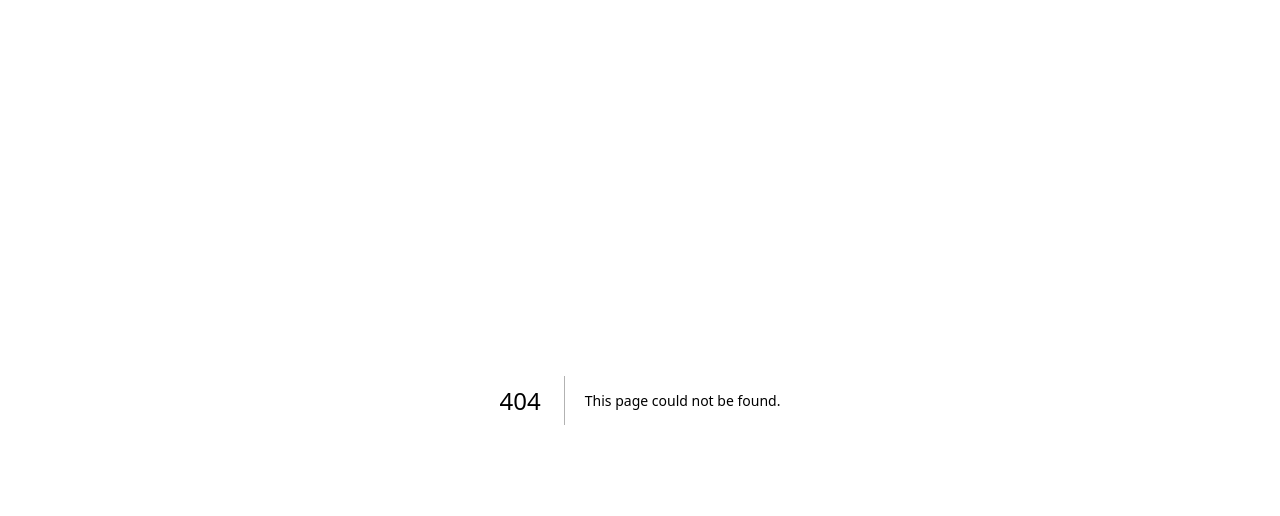
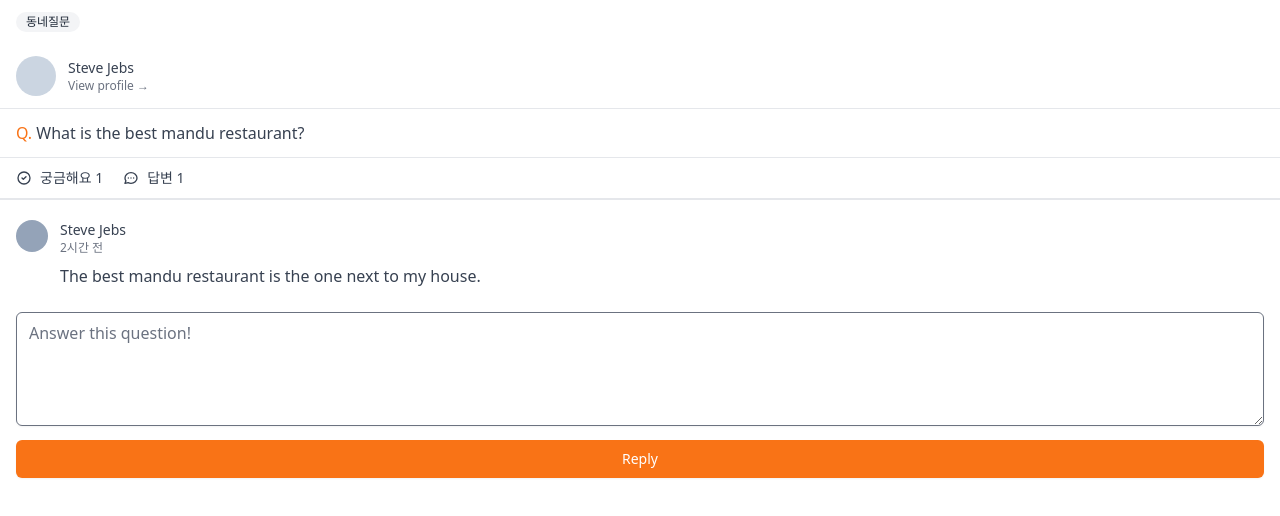
Before and after one commit to JiHunSong94/carrot-market, a Next.js app: page /community/1 in a window 1280 px wide. Before the commit this address had no page. Shown: the top 516 px of the page. Built offline with nearby package versions, Linux system fonts and the light colour scheme.

Commit message:
3.6 TW PRACTICE - Community Detail

```diff
--- /dev/null
+++ b/pages/community/[id].tsx
@@ -0,0 +1,84 @@
+export default function CommutinyPostDetail() {
+  return (
+    <div>
+      <span className="my-3 ml-4 inline-flex items-center rounded-full  bg-gray-100 px-2.5 py-0.5 text-xs font-medium text-gray-800">
+        동네질문
+      </span>
+      <div className="mb-3 flex cursor-pointer items-center space-x-3 border-b px-4 py-3">
+        <div className="h-10 w-10 rounded-full bg-slate-300" />
+        <div>
+          <p className="fond-medium text-sm text-gray-700">Steve Jebs</p>
+          <p className="text-xs font-medium text-gray-500">
+            View profile &rarr;
+          </p>
+        </div>
+      </div>
+      <div>
+        <div className="mt-2 px-4 text-gray-700">
+          <span className="font-medium text-orange-500">Q.</span> What is the
+          best mandu restaurant?
+        </div>
+        <div className="mt-3 flex w-full space-x-5 border-t border-b-[2px] px-4 py-2.5 text-gray-700">
+          <span className="flex items-center space-x-2 text-sm">
+            <svg
+              className="h-4 w-4"
+              fill="none"
+              stroke="currentColor"
+              viewBox="0 0 24 24"
+              xmlns="http://www.w3.org/2000/svg"
+            >
+              <path
+                strokeLinecap="round"
+                strokeLinejoin="round"
+                strokeWidth="2"
+                d="M9 12l2 2 4-4m6 2a9 9 0 11-18 0 9 9 0 0118 0z"
+              ></path>
+            </svg>
+            <span>궁금해요 1</span>
+          </span>
+          <span className="flex items-center space-x-2 text-sm">
+            <svg
+              className="h-4 w-4"
+              fill="none"
+              stroke="currentColor"
+              viewBox="0 0 24 24"
+              xmlns="http://www.w3.org/2000/svg"
+            >
+              <path
+                strokeLinecap="round"
+                strokeLinejoin="round"
+                strokeWidth="2"
+                d="M8 12h.01M12 12h.01M16 12h.01M21 12c0 4.418-4.03 8-9 8a9.863 9.863 0 01-4.255-.949L3 20l1.395-3.72C3.512 15.042 3 13.574 3 12c0-4.418 4.03-8 9-8s9 3.582 9 8z"
+              ></path>
+            </svg>
+            <span>답변 1</span>
+          </span>
+        </div>
+      </div>
+      <div className="my-5 space-y-5 px-4">
+        <div className="flex items-start space-x-3">
+          <div className="h-8 w-8 rounded-full bg-slate-400" />
+          <div>
+            <span className="block text-sm font-medium text-gray-700">
+              Steve Jebs
+            </span>
+            <span className="block text-xs text-gray-500">2시간 전</span>
+            <p className="mt-2 text-gray-700">
+              The best mandu restaurant is the one next to my house.
+            </p>
+          </div>
+        </div>
+      </div>
+      <div className="px-4">
+        <textarea
+          className="border-gary-300 mt-1 w-full rounded-md shadow-sm focus:border-orange-500 focus:ring-orange-500"
+          rows={4}
+          placeholder="Answer this question!"
+        />
+        <button className="mt-2 w-full rounded-md border border-transparent bg-orange-500 py-2 px-4 text-sm font-medium text-white shadow-sm hover:bg-orange-600 focus:outline-none focus:ring-2 focus:ring-orange-500 focus:ring-offset-2">
+          Reply
+        </button>
+      </div>
+    </div>
+  );
+}
```
